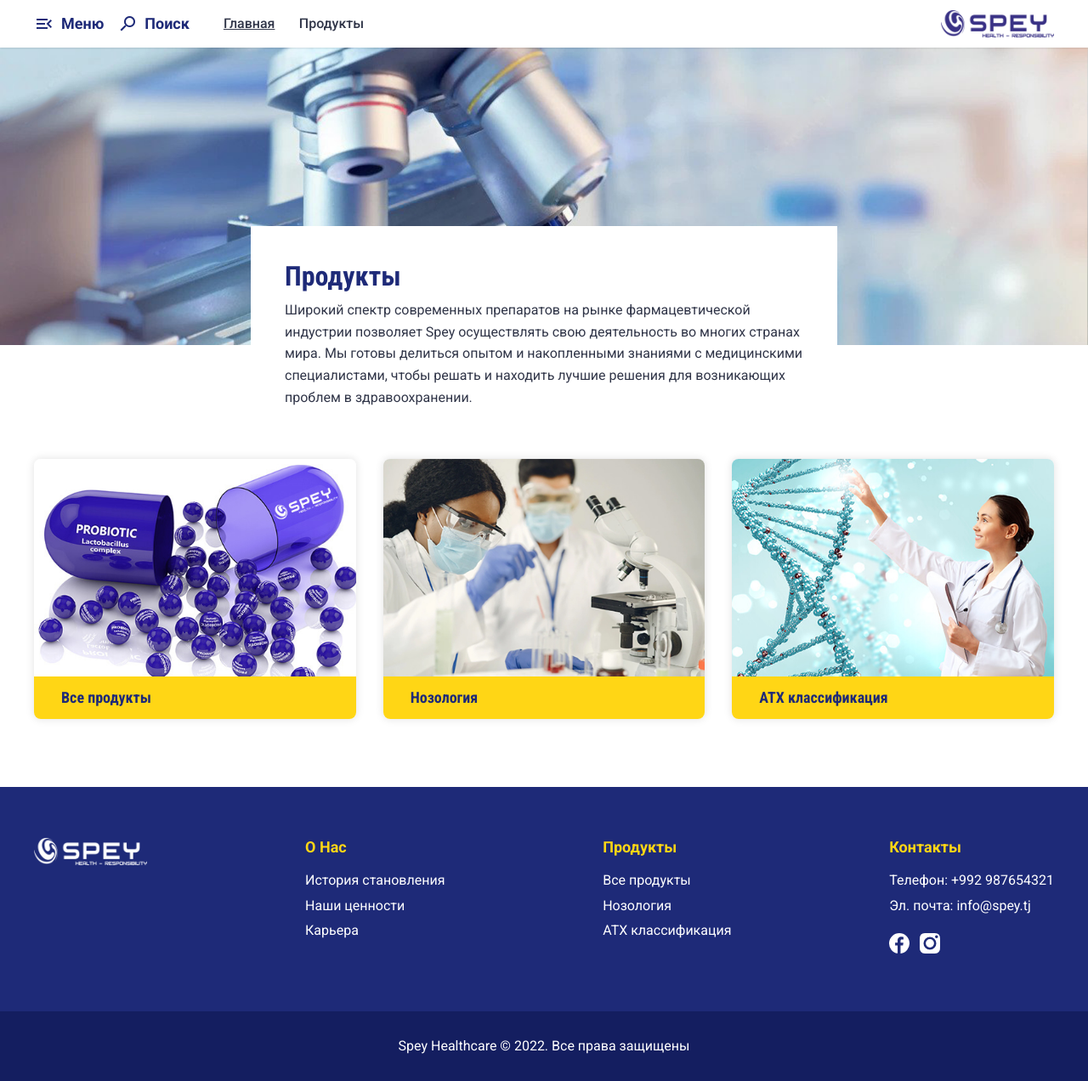
After one commit to MrBobPRO/speytj, a Laravel app: page /products in a window 1280 px wide. The commit adds this page. Shown: the whole page at 85% size. Run offline with Laravel 9, Linux system fonts and the light colour scheme; data comes from the database, SQL or seed files in the repository.

Commit message:
Products index page done

```diff
--- a/app/Http/Controllers/ProductController.php
+++ b/app/Http/Controllers/ProductController.php
@@ -2,9 +2,22 @@
 
 namespace App\Http\Controllers;
 
+use App\Models\Product;
 use Illuminate\Http\Request;
 
 class ProductController extends Controller
 {
-    //
+  public function index()
+  {
+    $products = Product::orderBy('title')->paginate(16);
+
+    return view('products.index', compact('products'));
+  }
+
+  public function show($slug)
+  {
+    $product = Product::where('slug', $slug)->firstOrFail();
+
+    return view('products.show', compact('product'));
+  }
 }
--- a/public/css/main.css
+++ b/public/css/main.css
@@ -349,6 +349,7 @@ img {
   color: white;
   background-color: transparent;
   border: 1px solid transparent;
+  font-family: 'Roboto Condensed';
 }
 
 .menu__tab .tab-button--active {
@@ -381,11 +382,12 @@ img {
   color: white;
   font-weight: 400;
   margin: 0;
+  font-family: 'Roboto Condensed';
 }
 
 .menu__tab-desc {
   margin: 20px 0 24px;
-  font-size: 20px;
+  font-size: 18px;
   font-weight: 300;
   line-height: 1.5;
   color: #ccc;
@@ -416,6 +418,8 @@ img {
   color: #666;
   font-weight: 400;
   margin-bottom: 24px;
+  font-family: 'Roboto Condensed';
+  font-weight: bold;
 }
 
 .top-products__list {
@@ -644,7 +648,7 @@ img {
   color: var(--main-color);
   padding: 5px 14px;
   display: inline-flex;
-  transform: skewX(340deg);
+  transform: skewX(342deg);
   font-weight: bold;
   font-size: 26px;
   font-style: italic;
@@ -655,7 +659,7 @@ img {
 .home-banner__title h1 {
   margin: 0;
   font-size: inherit;
-  transform: skewX(20deg);
+  transform: skewX(18deg);
 }
 
 .home-banner__desc {
@@ -1104,3 +1108,56 @@ img {
   transform: rotate(180deg);
 }
 /* ------------ /end Accordion ------------ */
+
+
+/* ------------ Products Page ------------ */
+/* Index page */
+.products-page__categories-inner {
+  padding-bottom: 80px;
+}
+.products-page__categories-list {
+  display: flex;
+  gap: 32px;
+}
+.products-page__category {
+  position: relative;
+  border-radius: 8px;
+  box-shadow: 0px 0px 10px 1px rgb(0 0 0 / 10%);
+  overflow: hidden;
+  padding-bottom: 48px;
+}
+.products-page__category-image {
+  display: flex;
+  transition: 0.3s;
+}
+.products-page__category:hover .products-page__category-image {
+  transform: scale(1.1);
+}
+.products-page__category-title::before {
+  position: absolute;
+  width: 0%;
+  height: 5px;
+  background-color: var(--main-color);
+  content: '';
+  transition: 0.3s;
+  top: -5px;
+  left: 0;
+}
+.products-page__category:hover .products-page__category-title::before {
+  width: 100%;
+}
+
+.products-page__category-title {
+  position: absolute;
+  bottom: 0;
+  left: 0;
+  width: 100%;
+  padding: 14px 32px;
+  background-color: var(--secondary-color);
+  font-size: 18px;
+  font-weight: bold;
+  color: var(--main-color);
+  font-family: 'Roboto Condensed';
+  margin-bottom: 0;
+}
+/* ------------ /end Products Page ------------ */
--- a/resources/views/layouts/app.blade.php
+++ b/resources/views/layouts/app.blade.php
@@ -15,7 +15,7 @@
   {{-- Google Roboto Fonts --}}
   <link rel="preconnect" href="https://fonts.googleapis.com">
   <link rel="preconnect" href="https://fonts.gstatic.com" crossorigin>
-  <link rel="stylesheet" href="https://fonts.googleapis.com/css2?family=Roboto+Condensed:ital,wght@0,700;1,700&family=Roboto:ital,wght@0,100;0,300;0,400;0,500;0,700;1,300;1,400;1,500;1,700&display=swap" >
+  <link href="https://fonts.googleapis.com/css2?family=Roboto+Condensed:ital,wght@0,300;0,400;0,700;1,300;1,400;1,700&family=Roboto:ital,wght@0,100;0,300;0,400;0,500;0,700;1,300;1,400;1,500;1,700&display=swap" rel="stylesheet">
 
   {{-- Material Icons --}}
   <link rel="stylesheet" href="https://fonts.googleapis.com/css?family=Material+Icons">
--- a/resources/views/layouts/footer.blade.php
+++ b/resources/views/layouts/footer.blade.php
@@ -26,7 +26,7 @@
 
     {{-- Products links start --}}
     <div class="footer__block">
-      <h5 class="footer__title"><a href="#">Продукты</a></h5>
+      <h5 class="footer__title"><a href="{{ route('products.index') }}">Продукты</a></h5>
 
       <ul class="footer__list">
         <li>
--- a/resources/views/menu/content-for-patients.blade.php
+++ b/resources/views/menu/content-for-patients.blade.php
@@ -1,4 +1,4 @@
-<div class="tab-content-item @if(strpos($route, 'products') !== false) tab-content-item--active @endif" data-content-id="for-patients">
+<div class="tab-content-item @if(strpos($route, 'for-patients') !== false) tab-content-item--active @endif" data-content-id="for-patients">
   <div class="menu-tab-content__main">
     <a class="menu__tab-title-link" href="{{ route('home') }}">
       <h3 class="menu__tab-title">Для пациентов</h3>
--- a/resources/views/menu/content-products.blade.php
+++ b/resources/views/menu/content-products.blade.php
@@ -1,6 +1,6 @@
 <div class="tab-content-item @if(strpos($route, 'products') !== false) tab-content-item--active @endif" data-content-id="products">
   <div class="menu-tab-content__main">
-    <a class="menu__tab-title-link" href="{{ route('home') }}">
+    <a class="menu__tab-title-link" href="{{ route('products.index') }}">
       <h3 class="menu__tab-title">Продукты</h3>
     </a>
 
@@ -8,7 +8,7 @@
       Широкий спектр современных препаратов на рынке фармацевтической индустрии позволяет Spey осуществлять свою деятельность во многих странах мира.
     </p>
 
-    <a class="menu__tab-link" href="{{ route('home') }}">
+    <a class="menu__tab-link" href="{{ route('products.index') }}">
       <span class="material-icons">chevron_right</span> Подробнее
     </a>
   </div>
--- /dev/null
+++ b/resources/views/products/index.blade.php
@@ -0,0 +1,47 @@
+@extends('layouts.app')
+
+@section('breadcrumbs')
+<li>
+  <a href="{{ route('home') }}">Главная</a>
+</li>
+
+<li>
+  Продукты
+</li>
+@endsection
+
+@section('main')
+<div class="products-page">
+  <div class="products-page__inner">
+    <section class="products-page__banner main-banner">
+      <img class="main-banner__image" src="{{ asset('img/products-page/banner.png') }}" alt="Spey products">
+      <div class="main-banner__txt-container">
+        <h1 class="main-banner__title main-title">Продукты</h1>
+        <p class="main-banner__txt">Широкий спектр современных препаратов на рынке фармацевтической индустрии позволяет Spey осуществлять свою деятельность во многих странах мира. Мы готовы делиться опытом и накопленными знаниями с медицинскими специалистами, чтобы решать и находить лучшие решения для возникающих проблем в здравоохранении.</p>
+      </div>
+    </section>
+
+    <section class="products-page__categories">
+      <div class="products-page__categories-inner main-container">
+        <div class="products-page__categories-list">
+          <a class="products-page__category" href="{{ route('products.index') }}">
+            <img class="products-page__category-image" src="{{ asset('img/products-page/all-products.jpg') }}" alt="All products">
+            <h2 class="products-page__category-title">Все продукты</h2>
+          </a>
+
+          <a class="products-page__category" href="{{ route('products.index') }}">
+            <img class="products-page__category-image" src="{{ asset('img/products-page/nosology.jpg') }}" alt="All products">
+            <h2 class="products-page__category-title">Нозология</h2>
+          </a>
+
+          <a class="products-page__category" href="{{ route('products.index') }}">
+            <img class="products-page__category-image" src="{{ asset('img/products-page/atx.jpg') }}" alt="All products">
+            <h2 class="products-page__category-title">АТХ классификация</h2>
+          </a>
+        </div>
+      </div>
+    </section>
+  </div>
+</div>
+
+@endsection
--- a/routes/web.php
+++ b/routes/web.php
@@ -2,6 +2,7 @@
 
 use App\Http\Controllers\AboutController;
 use App\Http\Controllers\MainController;
+use App\Http\Controllers\ProductController;
 use Illuminate\Support\Facades\Route;
 
 /*
@@ -24,6 +25,12 @@ Route::prefix('about')->controller(AboutController::class)->name('about.')->grou
   Route::get('/career', 'career')->name('career');
 });
 
+Route::prefix('products')->controller(ProductController::class)->name('products.')->group(function () {
+  Route::get('/', 'index')->name('index');
+  Route::get('/show', 'show')->name('show');
+});
+
+
 Route::middleware('auth')->prefix('dashboard')->group(function () {
   Route::get('/', [MainController::class, 'dashboard'])->name('dashboard.index');
 });
```
Also changed, not shown: public/img/products-page/all-products.jpg (added), public/img/products-page/atx.jpg (added), public/img/products-page/banner.png (added), public/img/products-page/nosology.jpg (added).
